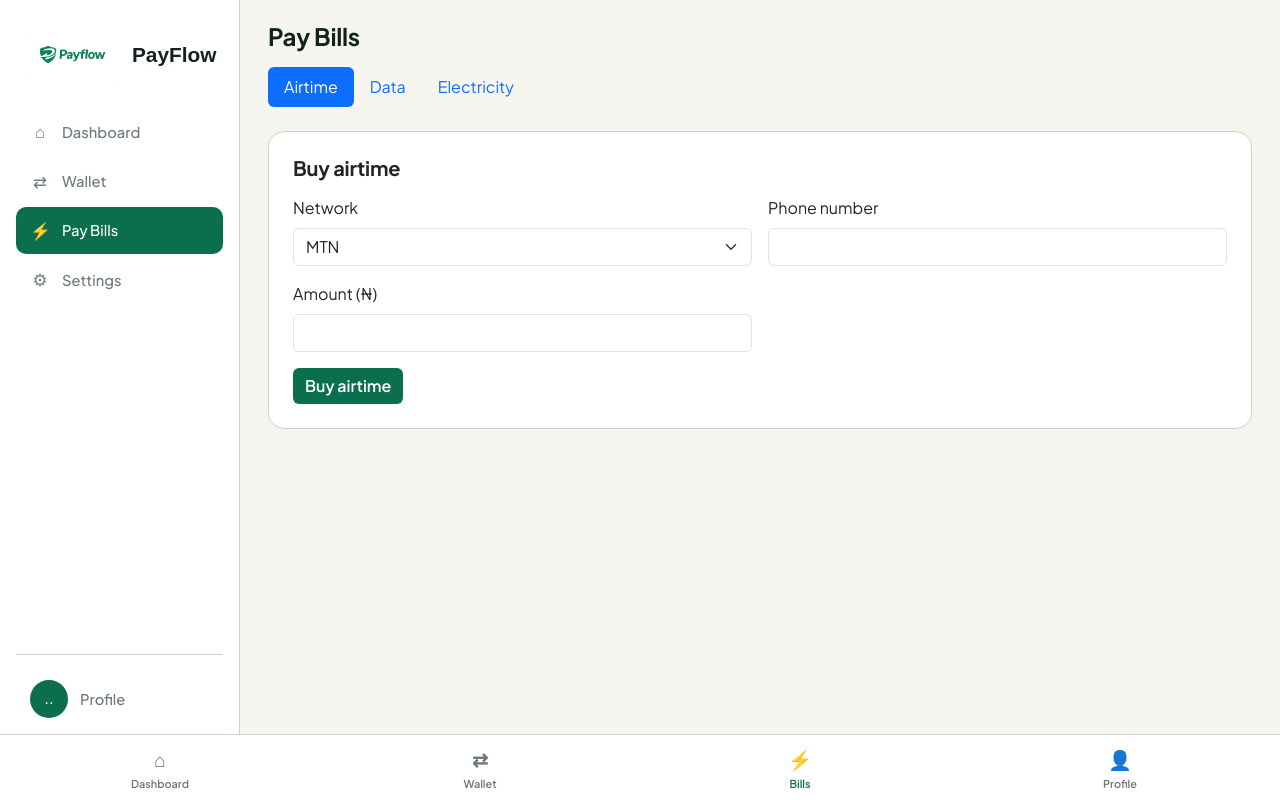
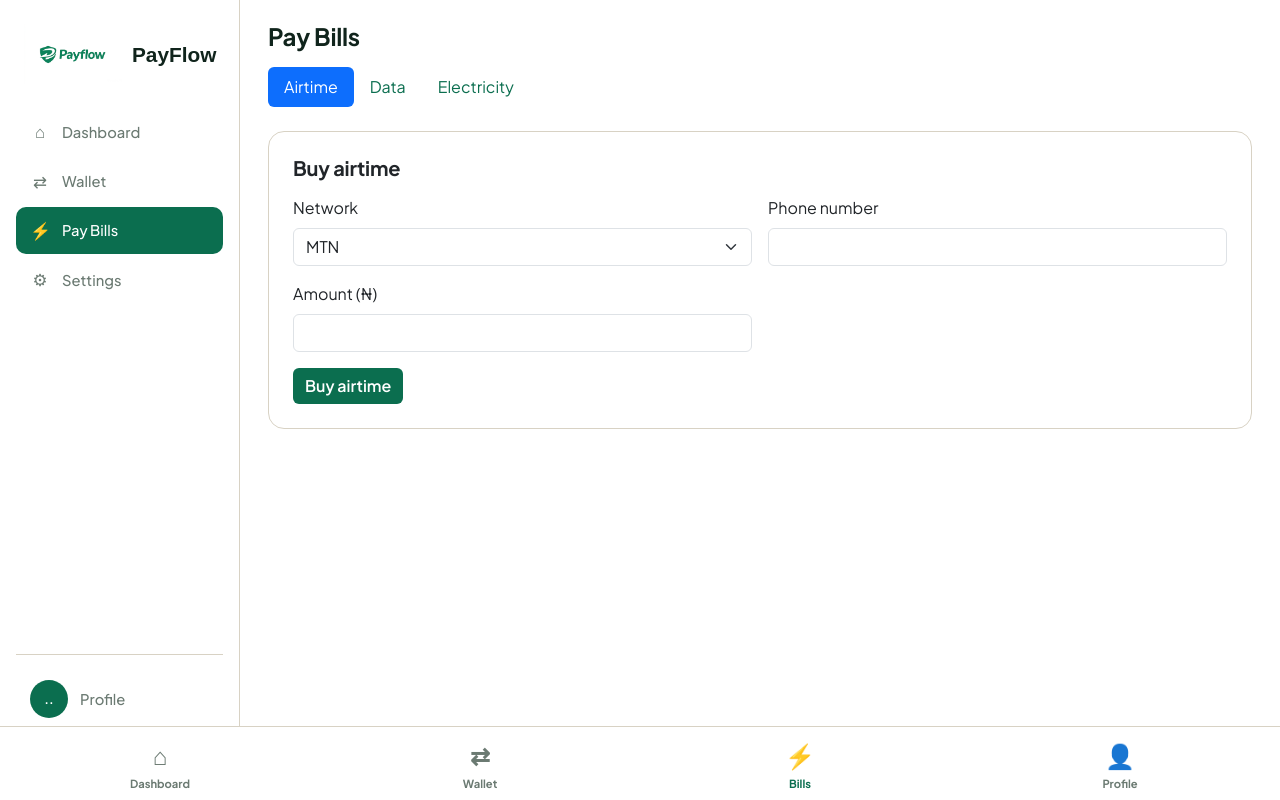
Before and after one commit to DJEndos/payflow.app, a plain HTML site: page bills.html in a window 1280 px wide. Drawn offline with nearby package versions, Linux system fonts and the light colour scheme; no server answers; sample sign-in values are in the browser's storage.

Commit message:
Add files via upload

```diff
--- a/css/style.css
+++ b/css/style.css
@@ -13,10 +13,11 @@ a{
   --paper: #F7F5EF;
   --line: #D8D2C4;
   --muted: #6B7A72;
+  --white: #fff;
 }
 
 body {
-  background: var(--paper);
+  background: var(--white);
   font-family: 'Plus Jakarta Sans', sans-serif;
   color: var(--ink);
   overflow-x: hidden;
@@ -997,13 +998,13 @@ h5,
   padding: 10px 4px 8px;
   color: var(--muted);
   text-decoration: none;
-  font-size: 0.68rem;
-  font-weight: 600;
+  font-size: 0.70rem;
+  font-weight: 700;
   transition: color 0.15s ease;
 }
 
 .footer-nav-link .footer-nav-icon {
-  font-size: 1.2rem;
+  font-size: 1.5rem;
 }
 
 .footer-nav-link.active {
@@ -1014,3 +1015,7 @@ h5,
 .has-footer-nav .main-content {
   padding-bottom: 76px;
 }
+
+.nav-link{
+  color: var(--forest);
+}
```
